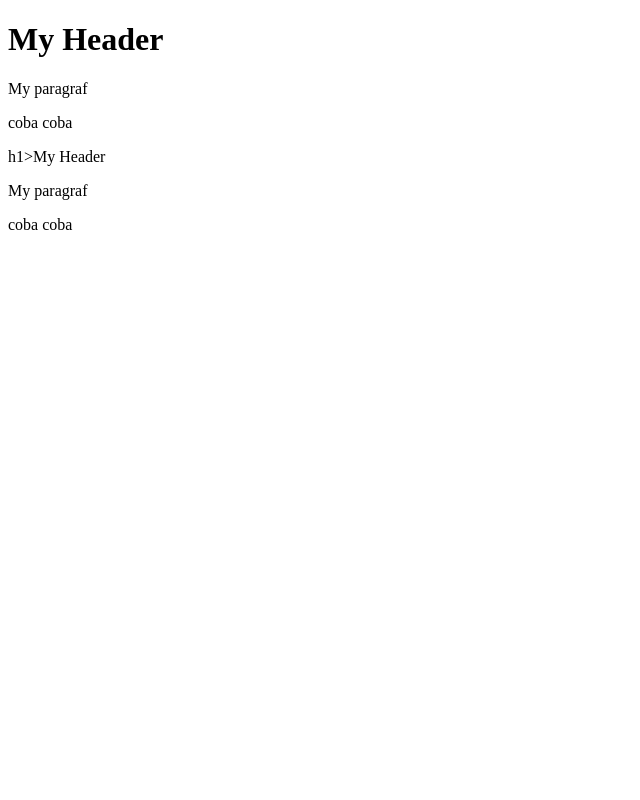
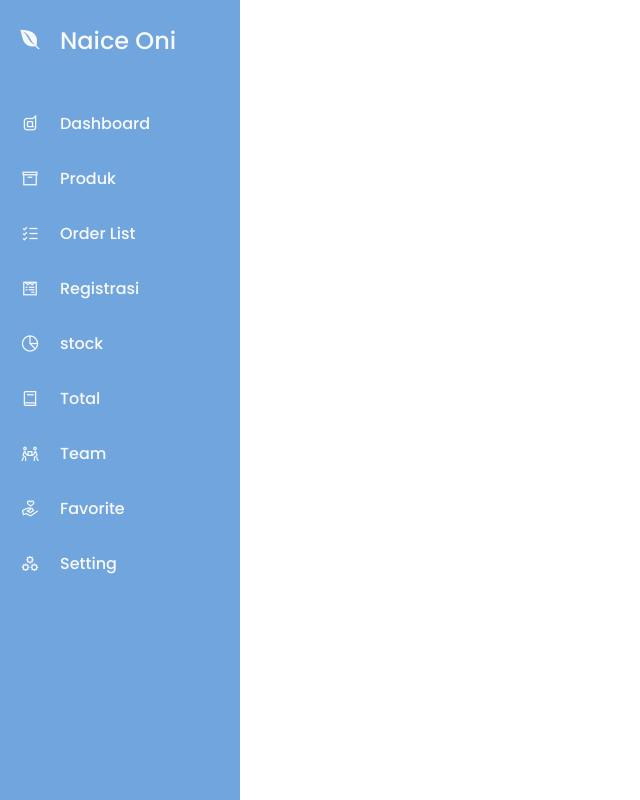
Before and after one commit to maychristy/sisfor1, a plain HTML site: page index.html in a window 1280 px wide. Shown: the whole page, without its empty margins (0-640 px from the left). Drawn offline with nearby package versions, Linux system fonts and the light colour scheme.

Commit message:
ubah sidebar

```diff
--- a/index.html
+++ b/index.html
@@ -1,16 +1,79 @@
 <!DOCTYPE html>
-<html>
-    <head>
-        <link rel="stylesheet" href="style.css">
-    </head>
-    <body>
-        <h1>My Header</h1>
-        <p>My paragraf</p>
-        <p> coba coba </p>
-    </body>
-     <Body>
-        h1>My Header</h1>
-        <p>My paragraf</p>
-        <p> coba coba </p>
-     </Body>
+<html lang="en">
+<head>
+    <meta charset="UTF-8">
+    <meta http-equiv="X-UA-Compatible" content="IE=edge">
+    <meta name="viewport" content="width=device-width, initial-scale=1.0">
+    <title>SideBar Left</title>
+    <link rel="stylesheet" href="syle.css">
+
+    <!-- icons -->
+    <link rel="stylesheet" href="https://maxst.icons8.com/vue-static/landings/line-awesome/line-awesome/1.3.0/css/line-awesome.min.css">
+
+<body>
+    <div class="sidebar">
+        <div class="detaile-logo">
+            <i class="lab la-envira"></i>
+            <span class="Nama_logo">Naice Oni</span>
+        </div>
+
+        <ul class="navigasi">
+            <li>
+                <a href="#">
+                    <i class="lab la-dashcube"></i>
+                    <span class="link_name">Dashboard</span>
+                </a>
+            </li>
+            <li>
+                <a href="#">
+                    <i class="las la-archive"></i>
+                    <span class="link_name">Produk</span>
+                </a>
+            </li>
+            <li>
+                <a href="#">
+                    <i class="lar la-list-alt"></i>
+                    <span class="link_name">Order List</span>
+                </a>
+            </li>
+            <li>
+                <a href="#">
+                    <i class="lab la-wpforms"></i>
+                    <span class="link_name">Registrasi</span>
+                </a>
+            </li>
+            <li>
+                <a href="#">
+                    <i class="las la-chart-pie"></i>
+                    <span class="link_name">stock</span>
+                </a>
+            </li>
+            <li>
+                <a href="#">
+                    <i class="las la-book"></i>
+                    <span class="link_name">Total</span>
+                </a>
+            </li>
+            <li>
+                <a href="#">
+                    <i class="las la-people-carry"></i>
+                    <span class="link_name">Team</span>
+                </a>
+            </li>
+            <li>
+                <a href="#">
+                    <i class="las la-hand-holding-heart"></i>
+                    <span class="link_name">Favorite</span>
+                </a>
+            </li>
+            <li>
+                <a href="#">
+                    <i class="las la-cogs"></i>
+                    <span class="link_name">Setting</span>
+                </a>
+            </li>
+        </ul>
+    </div>
+
+</body>
 </html>
--- a/syle.css
+++ b/syle.css
@@ -1,7 +1,96 @@
+@import url('https://fonts.googleapis.com/css2?family=Poppins:wght@500&display=swap');
+
+
 *{
+    padding: 0;
     margin: 0;
-    padding: 0;
     box-sizing: border-box;
-    font-family:  'Lucida Grande',  sans-serif;
-    background-color: brown;
+    list-style-type: none;
+    text-decoration: none;
+    font-family: 'Poppins', sans-serif;
 }
+
+body{
+    min-height: 100vh;
+    width: 100%;
+}
+
+.sidebar{
+    position:fixed;
+    height: 100%;
+    width: 240px;
+    background: #71a5de;
+}
+
+/* wadh logo dan nama */
+.sidebar .detaile-logo{
+    height: 80px;
+    width: 100%;
+    display: flex;
+    align-items: center;
+    color: #f8f9fb;
+    /* margin-left: 20px; */
+}
+
+/* logo */
+.sidebar .detaile-logo i{
+    font-size: 28px;
+    font-weight: 500;
+
+    min-width: 60px;
+    text-align: center;
+}
+
+/* Naice */
+.sidebar .detaile-logo .Nama_logo{
+    font-size: 24px;
+    font-weight: 500;
+}
+
+.sidebar .navigasi{
+    margin-top: 16px;
+}
+
+
+.sidebar .navigasi li{
+    height: 55px;
+    width: 100%;
+    list-style: none;
+}
+
+
+
+.sidebar .navigasi li a{
+    height: 100%;
+    width: 100%;
+    display: flex;
+    align-items: center;
+    text-align: none;
+    transition: all 0.4s ease;
+    color: #f8f9fb;
+
+
+}
+
+.sidebar .navigasi li:hover{
+    background: #f8f9fb;
+}
+
+
+.sidebar .navigasi li:hover a{
+    color: black;
+}
+
+
+/* logo pada menu dash */
+.sidebar .navigasi li a i{
+    min-width: 60px;
+    text-align: center;
+    font-size: 20px
+}
+
+
+.sidebar .navigasi li a .link_name{
+    font-size: medium;
+    font-weight: 400;
+}
```
